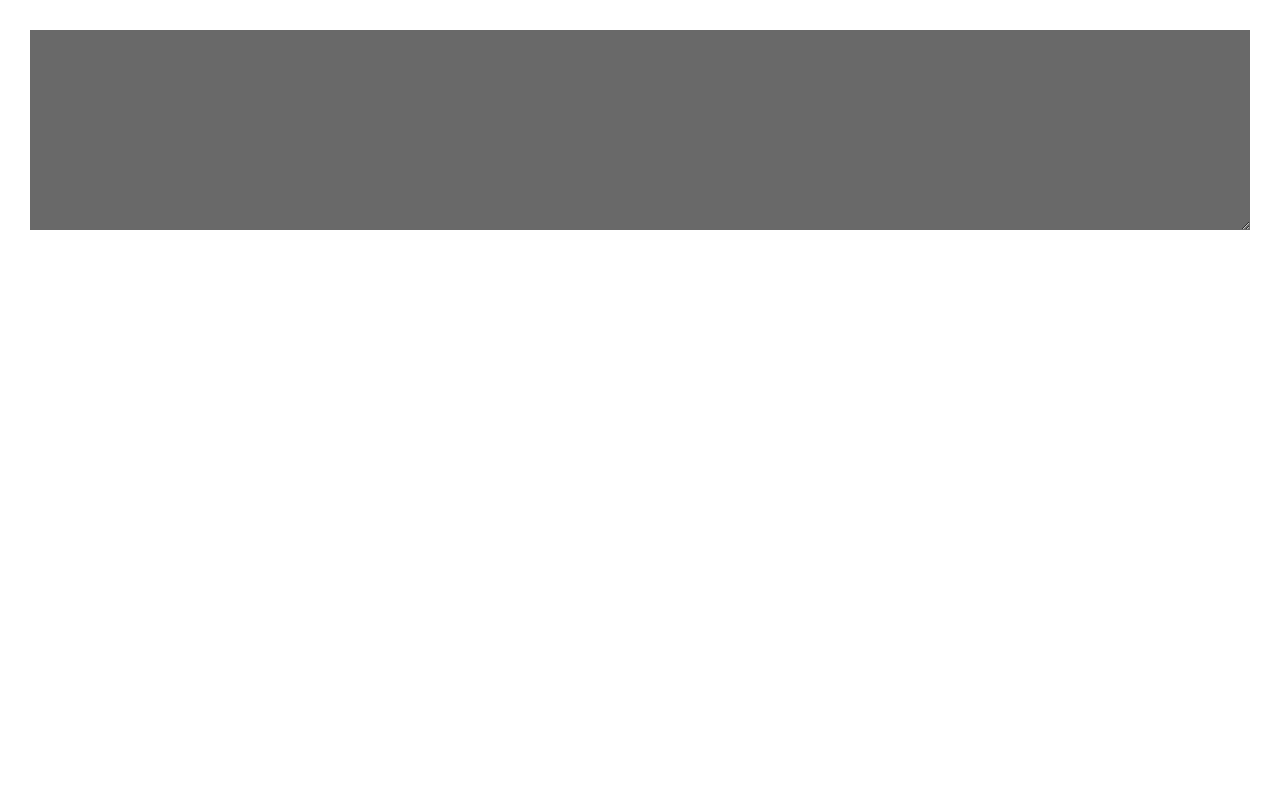
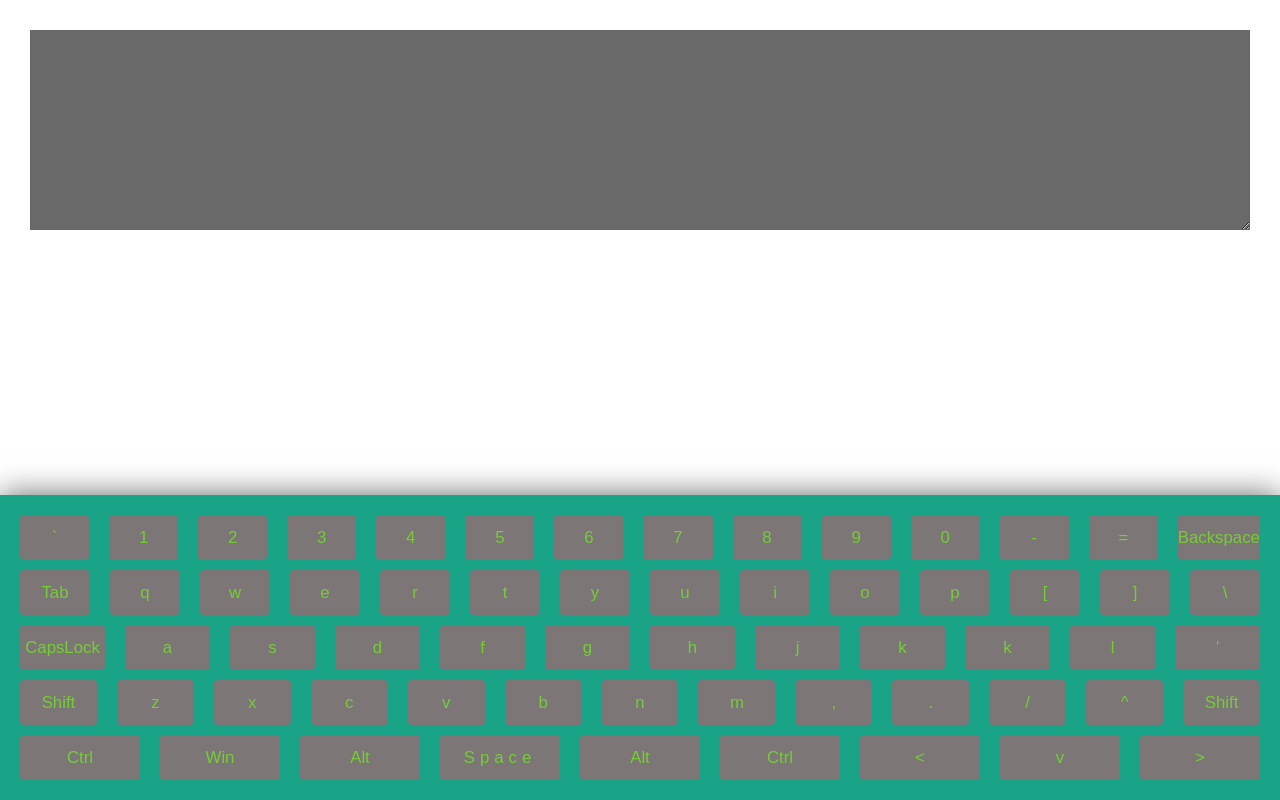
Before and after one commit to romavsterg/virtual-keyboard, a plain HTML site: page index.html in a window 1280 px wide. Drawn offline with Linux system fonts and the light colour scheme.

Commit message:
feat: added generating of buttons

```diff
--- a/assets/JS/app.js
+++ b/assets/JS/app.js
@@ -1,21 +1,74 @@
 const body = document.querySelector(`body`)
 
-const winEngKeys = [['`', '`'], ['!', '1'], ['@', '2'], ['#', '3'], ['$', '4'], ['%', '5'], ['^', '6'], ['&', '7'], ['*', '8'], ['(', '9'], [')', '0'], ['_', '-'], ['+', '='], 'Backspace']
-const winEngAuxiliaryKeys = ['Control', 'Shift', 'CapsLock','CapsLock', 'Tab']
+// const winEngKeys = [[['`', '`'], ['!', '1'], ['@', '2'], ['#', '3'], ['$', '4'], ['%', '5'], ['^', '6'], ['&', '7'], ['*', '8'], ['(', '9'], [')', '0'], ['_', '-'], ['+', '='], 'Backspace']]
+const winEngKeys = [['`',        '1', '2', '3', '4', '5', '6', '7', '8', '9', '0', '-', '=', 'Backspace'],
+                    ['Tab',      'q', 'w', 'e', 'r', 't', 'y', 'u', 'i', 'o', 'p', '[', ']', '\\'],
+                    ['CapsLock', 'a', 's', 'd', 'f', 'g', 'h', 'j', 'k', 'k', 'l', "'"],
+                    ['Shift',    'z', 'x', 'c', 'v', 'b', 'n', 'm', ',', '.', '/', '^', 'Shift'],
+                    ['Ctrl', 'Win', 'Alt', 'Space', 'Alt', 'Ctrl', '<', 'v', '>']]
+
+const winEngAuxiliaryKeys = ['Ctrl', 'Shift', 'CapsLock','CapsLock', 'Tab', 'Backspace', 'Win', 'Space', 'Alt', 'v', '<', '>', '^']
+
+let capsMode = false
 
 const pressedKeys = []
 
 body.innerHTML += `<textarea class="input-result"></textarea>`
 
 body.innerHTML += `<div class="keyboard-container"></div>`
+const keyboard = document.querySelector(`.keyboard-container`)
+
 let input = document.querySelector('.input-result')
 
-document.addEventListener('keydown', (key)=>{
-    console.log('pressed key', key)
+winEngKeys.forEach((keyRow)=>{
+    let row = document.createElement('div')
+    row.classList.add('row')
+    keyboard.appendChild(row)
+    keyRow.forEach((key)=>{
+        let keyButton = document.createElement('button')
+        keyButton.classList.add('key')
+        if (winEngAuxiliaryKeys.includes(key)) {keyButton.classList.add('wide-key')}
+        if (key == 'Space') {keyButton.classList.add('space-key')}
+        keyButton.textContent = key
+        row.appendChild(keyButton)
+    })
+})
 
-    if (key.key === 'Tab') {
-        input.textContent += '  '
-    } else if (!winEngAuxiliaryKeys.includes(key.key)) {
-        input.textContent += key.key
+document.addEventListener('click', (target) => {
+    if (target.target.classList.contains('key')) {
+        let key = target.target.textContent
+        console.log('pressed key', key)
+        switch (key){
+            case 'Space':
+                input.textContent += ' '
+                break
+            case 'Tab':
+                input.textContent += '\t'
+                break
+            case 'CapsLock':
+                capsMode = !capsMode
+                target.target.classList.toggle('capsMode')
+                console.log('caps lock:',capsMode)
+                document.querySelectorAll('.key').forEach((elem)=>{
+                    if (!elem.classList.contains('wide-key')) {
+                        elem.textContent = capsMode? elem.textContent.toUpperCase() : elem.textContent.toLowerCase()
+                    }
+                    console.log('das')
+                })
+                break
+            default:
+                input.textContent += key
+                break
+        }
     }
 })
+
+// document.addEventListener('keydown', (key)=>{
+//     console.log('pressed key', key)})
+
+//     if (key.key === 'Tab') {
+//         input.textContent += '  '
+//     } else if (!winEngAuxiliaryKeys.includes(key.key)) {
+//         input.textContent += key.key
+//     }
+// })
--- a/assets/css/style.css
+++ b/assets/css/style.css
@@ -18,8 +18,64 @@ body {
     height: calc(25vh - 40px);
 }
 
-.keyboard-kontainer {
+.keyboard-container {
+    padding: 20px;
+    display: flex;
+    flex-direction: column;
+    position: fixed;
+    gap: 10px;
+    left: 0;
+    bottom: 0;
+    height: auto;
     width: auto;
-    height: auto;
-    background-color: grey;
+    width: calc(100vw - 40px);
+    box-shadow: 0 0 30px rgba(0, 0, 0, 0.6);
+    background-color: #19a488;
+    user-select: none;
 }
+
+.row {
+    width: calc(100vw - 40px);
+    display: flex;
+    gap: 20px;
+}
+
+.wide-key {
+    max-width: 120px !important;
+}
+
+.space-key {
+    letter-spacing: 5px;
+    max-width: 376px !important;
+}
+
+.key {
+    flex: 1;
+    /* max-width: 5.5%; */
+    /* width: 8%; */
+    max-width: 8%;
+    height: 45px;
+    border-radius: 4px;
+    -webkit-border-radius: 4px;
+    -moz-border-radius: 4px;
+    -ms-border-radius: 4px;
+    -o-border-radius: 4px;
+    background: rgb(124, 118, 118);
+    cursor: pointer;
+    color:rgb(117, 205, 54);
+    font-size: 1.05rem;
+    position: relative;
+    transition: 0.6s;
+    -webkit-transition: 0.6s;
+    -moz-transition: 0.6s;
+    -ms-transition: 0.6s;
+    -o-transition: 0.6s;
+}
+
+.capsMode {
+    color:rgb(196, 255, 155);
+}
+
+.key:hover, .key:active {
+    background: rgba(81, 77, 77, 0.278);
+}
```
